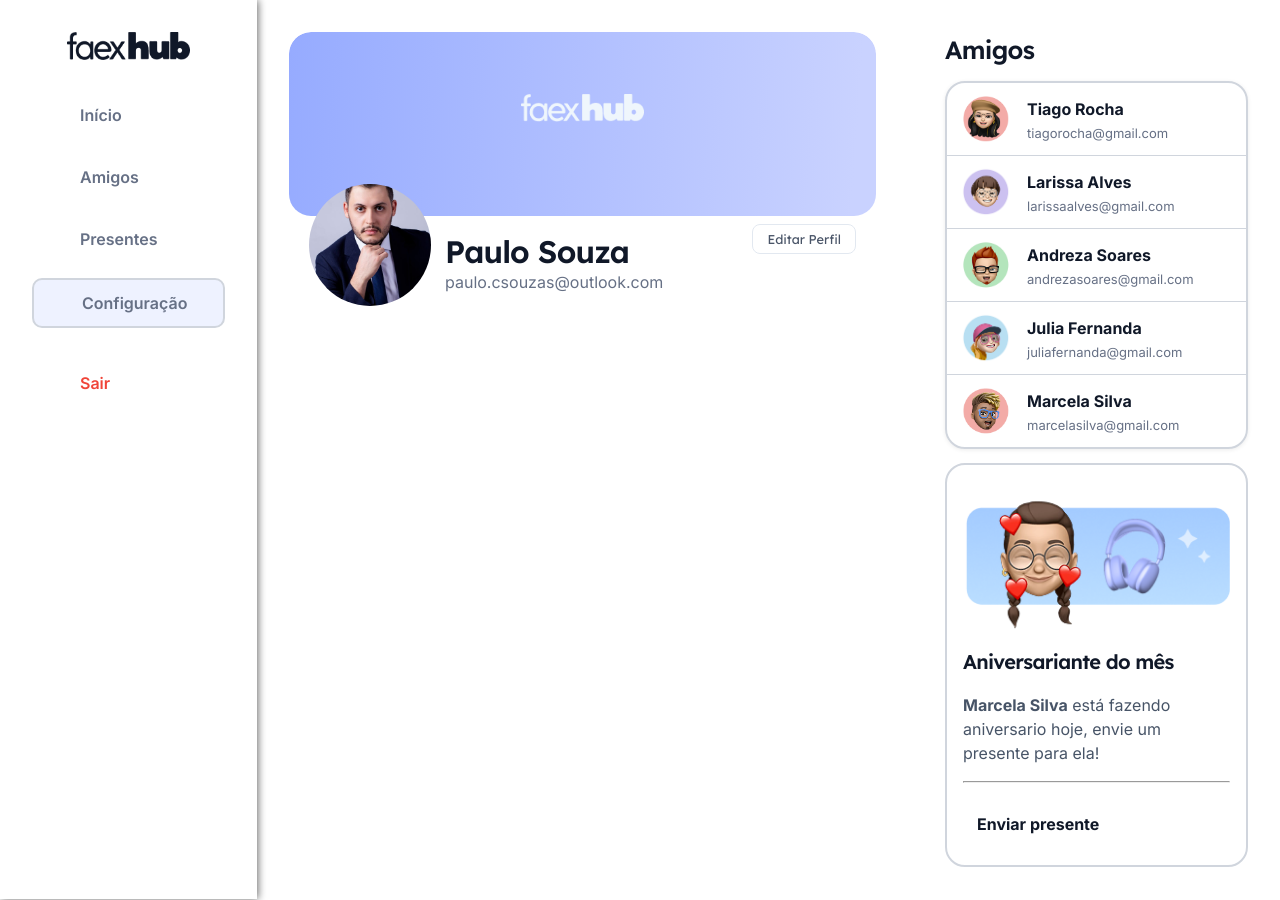
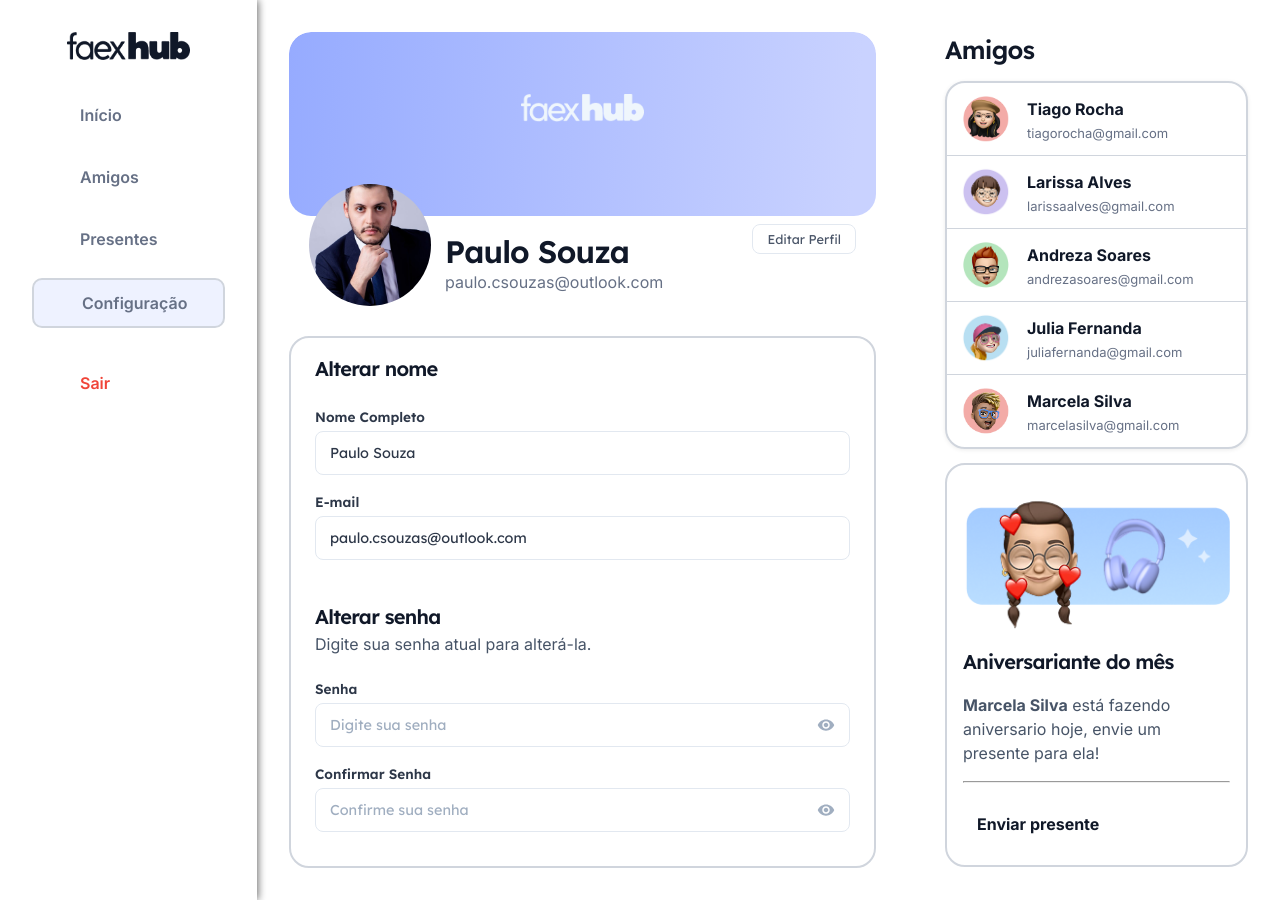
Before and after one commit to fasterspaulosouza/faex-hub-react-typescript, a React (Vite) app: page /configuracao in a window 1280 px wide. Built offline with nearby package versions, Linux system fonts and the light colour scheme; some icons are missing.

Commit message:
melhoria e desenvolvimento layout esqueleto

```diff
--- a/src/App.tsx
+++ b/src/App.tsx
@@ -3,6 +3,8 @@ import Login from "./components/Login/Login";
 import Cadastro from "./components/Cadastro/Cadastro";
 import Configuracao from "./components/Configuracao/Configuracao";
 import Home from "./components/Home/Home";
+import Layout from "./components/Layout/Layout";
+import Friends from "./components/Friends/Friends";
 
 function App() {
   return (
@@ -10,8 +12,13 @@ function App() {
       <Routes>
         <Route path="/login" element={<Login />} />
         <Route path="/cadastro" element={<Cadastro />} />
-        <Route path="/" element={<Home />} />
-        <Route path="/configuracao" element={<Configuracao />} />
+
+        <Route element={<Layout />}>
+          <Route path="/" element={<Home />} />
+          <Route path="/amigos" element={<Friends />} />
+          <Route path="/configuracao" element={<Configuracao />} />
+        </Route>
+
       </Routes>
     </BrowserRouter>
   );
--- a/src/components/Cadastro/Cadastro.styles.ts
+++ b/src/components/Cadastro/Cadastro.styles.ts
@@ -148,6 +148,7 @@ interface FieldGroupProps {
 export const FieldGroup = styled.div<FieldGroupProps>`
   flex: ${(props) => props.$flex || 1};
   margin-bottom: 18px;
+  width: 100%;
 `;
 
 export const FieldLabel = styled.label`
--- a/src/components/Configuracao/Configuracao.tsx
+++ b/src/components/Configuracao/Configuracao.tsx
@@ -1,18 +1,5 @@
-import MainContents from "../MainContent/MainContent";
-import { ContentWrapper, DashboardContainer } from "../MainContent/MainContent.styles";
-import RightPanels from "../RightPanel/RightPanel";
-import Sidebar from "../Sidebar/Sidebar";
+import Perfil from "../Perfil/Perfil";
 
 export default function Configuracao() {
-    return (
-        <DashboardContainer>
-            <Sidebar />
-
-            <ContentWrapper>
-                <MainContents />
-
-                <RightPanels />
-            </ContentWrapper>
-        </DashboardContainer>
-    )
+    return  <Perfil />;
 }
--- /dev/null
+++ b/src/components/Friends/Friends.tsx
@@ -0,0 +1,7 @@
+export default function Friends() {
+    return (
+        <>
+            <h1>Página de amigos</h1>
+        </>
+    )
+}
--- a/src/components/Home/Home.tsx
+++ b/src/components/Home/Home.tsx
@@ -1,18 +1,11 @@
-import MainContents from "../MainContent/MainContent";
-import { ContentWrapper, DashboardContainer } from "../MainContent/MainContent.styles";
-import RightPanels from "../RightPanel/RightPanel";
-import Sidebar from "../Sidebar/Sidebar";
+import Atividades from "../Publicacoes/Atividades/Atividades";
+import PostCards from "../Publicacoes/PostCard/PostCard";
 
 export default function Home() {
     return (
-        <DashboardContainer>
-            <Sidebar />
-
-            <ContentWrapper>
-                <MainContents />
-
-                <RightPanels />
-            </ContentWrapper>
-        </DashboardContainer>
+        <>
+            <PostCards />
+            <Atividades />
+        </>
     )
 }
--- /dev/null
+++ b/src/components/Layout/Layout.tsx
@@ -0,0 +1,18 @@
+import MainContents from "../MainContent/MainContent";
+import { ContentWrapper, DashboardContainer } from "../MainContent/MainContent.styles";
+import RightPanels from "../RightPanel/RightPanel";
+import Sidebar from "../Sidebar/Sidebar";
+
+export default function Layout() {
+    return (
+        <DashboardContainer>
+            <Sidebar />
+
+            <ContentWrapper>
+                <MainContents />
+
+                <RightPanels />
+            </ContentWrapper>
+        </DashboardContainer>
+    )
+}
--- a/src/components/MainContent/MainContent.tsx
+++ b/src/components/MainContent/MainContent.tsx
@@ -1,7 +1,4 @@
-import { useLocation } from "react-router-dom";
-
-import Atividades from "../Publicacoes/Atividades/Atividades";
-import PostCards from "../Publicacoes/PostCard/PostCard";
+import { Outlet } from "react-router-dom";
 
 import {
     EditProfileButton,
@@ -22,8 +19,6 @@ const currentUser = {
 };
 
 export default function MainContents() {
-    const location = useLocation();
-
     return (
         <MainContent>
             <ProfileCard>
@@ -45,15 +40,9 @@ export default function MainContents() {
                     <EditProfileButton>Editar Perfil</EditProfileButton>
                 </ProfileInfoRow>
 
-                {location.pathname === "/" && (
-                    <>
-                        <PostCards />
+            </ProfileCard>
 
-                        <Atividades />
-                    </>
-                )}
-
-            </ProfileCard>
+            <Outlet />
         </MainContent>
     )
 }
--- /dev/null
+++ b/src/components/Perfil/Perfil.styles.ts
@@ -0,0 +1,36 @@
+import styled from 'styled-components';
+
+export const BoxPerfil = styled.div`
+  display: flex;
+  padding: 16px 24px;
+  flex-direction: column;
+  justify-content: center;
+  align-items: flex-start;
+  gap: 24px;
+
+  border-radius: 20px;
+  border: 2px solid #d0d5dd;
+
+  h2 {
+    color: #101828;
+    font-family: 'Lexend Deca';
+    font-size: 20px;
+    font-style: normal;
+    font-weight: 600;
+    line-height: 30px;
+    letter-spacing: -0.71px;
+  }
+
+  p {
+    color: #475467;
+    font-family: Inter;
+    font-size: 16px;
+    font-style: normal;
+    font-weight: 400;
+    line-height: 24px;
+  }
+`;
+
+export const BoxWidth = styled.div`
+  width: 100%;
+`;
--- /dev/null
+++ b/src/components/Perfil/Perfil.tsx
@@ -0,0 +1,105 @@
+import { Visibility, VisibilityOff } from '@mui/icons-material';
+import {
+  AdornmentButton,
+  FieldGroup,
+  FieldLabel,
+  InputWithAdornment,
+  StyledInput,
+} from '../Cadastro/Cadastro.styles';
+import { BoxPerfil, BoxWidth } from './Perfil.styles';
+import { useState } from 'react';
+
+const currentUser = {
+  name: 'Paulo Souza',
+  email: 'paulo.csouzas@outlook.com',
+  avatar: '/perfil.jpg',
+};
+
+export default function Perfil() {
+  const [email, setEmail] = useState(currentUser.email);
+  const [nome, setNome] = useState(currentUser.name);
+
+  const [senha, setSenha] = useState('');
+  const [confirmarSenha, setConfirmarSenha] = useState('');
+  const [mostrarSenha, setMostrarSenha] = useState(false);
+  const [mostrarConfirmarSenha, setMostrarConfirmarSenha] = useState(false);
+
+  return (
+    <BoxPerfil>
+      <h2>Alterar nome</h2>
+
+      <BoxWidth>
+        <FieldGroup>
+          <FieldLabel>Nome Completo</FieldLabel>
+          <StyledInput
+            type='email'
+            value={nome}
+            onChange={e => setNome(e.target.value)}
+            placeholder='Digite seu nome'
+            disabled
+          />
+        </FieldGroup>
+
+        <FieldGroup>
+          <FieldLabel>E-mail</FieldLabel>
+          <StyledInput
+            type='email'
+            value={email}
+            onChange={e => setEmail(e.target.value)}
+            placeholder='Digite seu e-mail'
+            disabled
+          />
+        </FieldGroup>
+      </BoxWidth>
+
+      <BoxWidth>
+        <h2>Alterar senha</h2>
+        <p>Digite sua senha atual para alterá-la.</p>
+      </BoxWidth>
+
+      <BoxWidth>
+        <FieldGroup>
+          <FieldLabel>Senha</FieldLabel>
+          <InputWithAdornment>
+            <StyledInput
+              type={mostrarSenha ? 'text' : 'password'}
+              value={senha}
+              onChange={e => setSenha(e.target.value)}
+              placeholder='Digite sua senha'
+              required
+            />
+            <AdornmentButton
+              type='button'
+              onClick={() => setMostrarSenha(!mostrarSenha)}
+              aria-label={mostrarSenha ? 'Ocultar senha' : 'Mostrar senha'}
+            >
+              {mostrarSenha ? <VisibilityOff /> : <Visibility />}
+            </AdornmentButton>
+          </InputWithAdornment>
+        </FieldGroup>
+
+        <FieldGroup>
+          <FieldLabel>Confirmar Senha</FieldLabel>
+          <InputWithAdornment>
+            <StyledInput
+              type={mostrarConfirmarSenha ? 'text' : 'password'}
+              value={confirmarSenha}
+              onChange={e => setConfirmarSenha(e.target.value)}
+              placeholder='Confirme sua senha'
+              required
+            />
+            <AdornmentButton
+              type='button'
+              onClick={() => setMostrarConfirmarSenha(!mostrarConfirmarSenha)}
+              aria-label={
+                mostrarConfirmarSenha ? 'Ocultar senha' : 'Mostrar senha'
+              }
+            >
+              {mostrarConfirmarSenha ? <VisibilityOff /> : <Visibility />}
+            </AdornmentButton>
+          </InputWithAdornment>
+        </FieldGroup>
+      </BoxWidth>
+    </BoxPerfil>
+  );
+}
```
Also changed, not shown: src/components/Configuracao/Configuracao.styles.ts (deleted), src/components/Home/Home.styles.ts (deleted).
